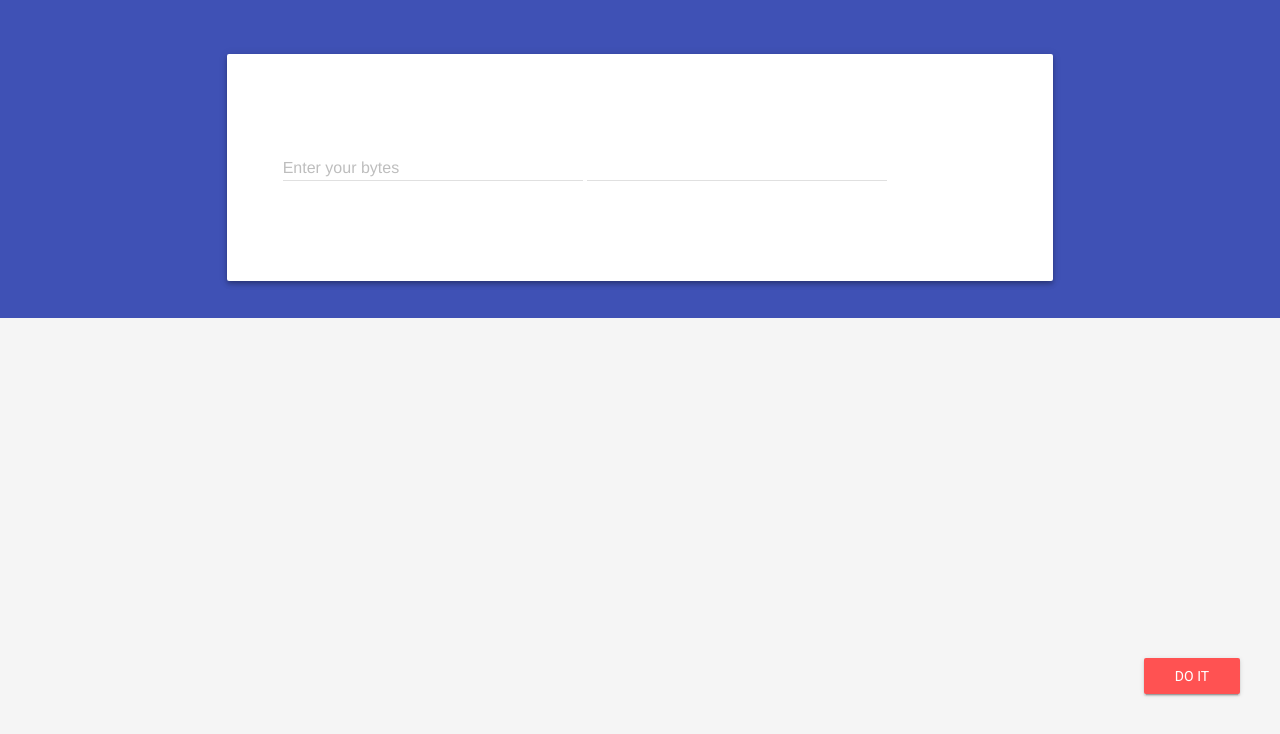
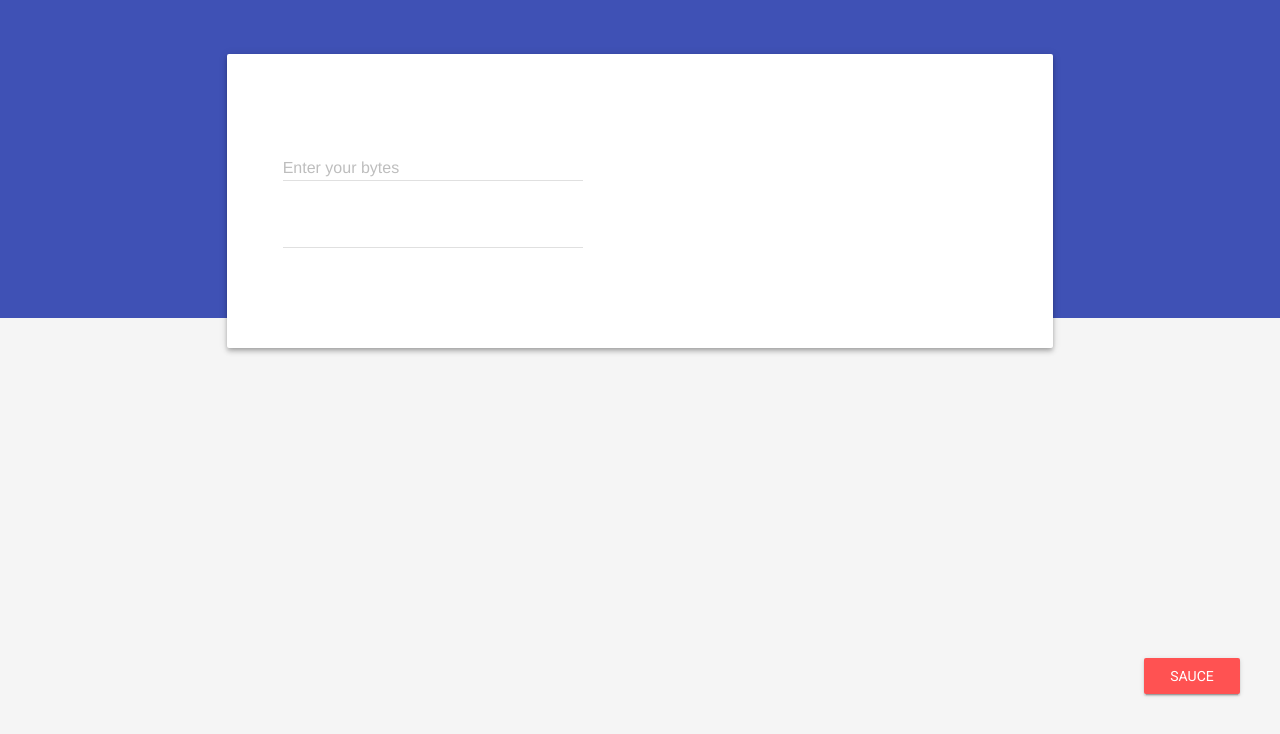
Before and after one commit to Jawnnypoo/dembytes, a plain HTML site: page index.html in a window 1280 px wide. Shown: the part 66-800 px from the top of the page. Drawn offline with nearby package versions, Linux system fonts and the light colour scheme.

Commit message:
sauce and line break

```diff
--- a/index.html
+++ b/index.html
@@ -79,11 +79,12 @@
               <input class="mdl-textfield__input" type="text" id="bytes"/>
               <label class="mdl-textfield__label" for="bytes">Enter your bytes</label>
             </div>
+          </br>
             <div class="mdl-textfield mdl-js-textfield mdl-textfield--floating-label">
               <input class="mdl-textfield__input" type="text" id="output"/>
               <label class="mdl-textfield__label" for="bytes"></label>
             </div>
-            <a href="https://github.com/google/material-design-lite/blob/master/templates/article/" target="_blank" id="view-source" class="mdl-button mdl-js-button mdl-button--raised mdl-js-ripple-effect mdl-color--accent mdl-color-text--accent-contrast">DO IT</a>
+            <a href="https://github.com/Jawnnypoo/dembytes" target="_blank" id="view-source" class="mdl-button mdl-js-button mdl-button--raised mdl-js-ripple-effect mdl-color--accent mdl-color-text--accent-contrast">SAUCE</a>
           </div>
         </div>
       </main>
```
Also changed, not shown: 1 other file.
